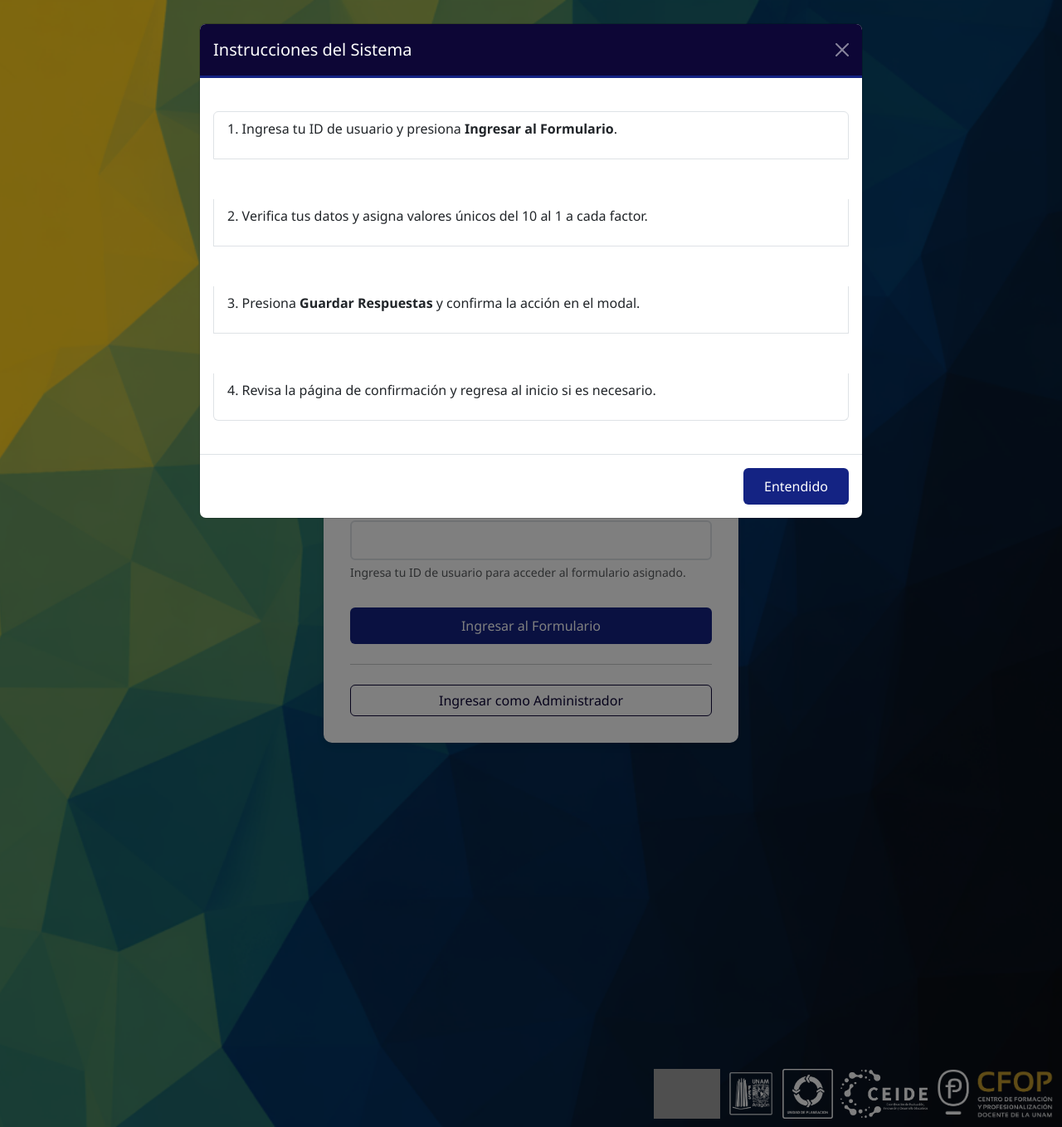
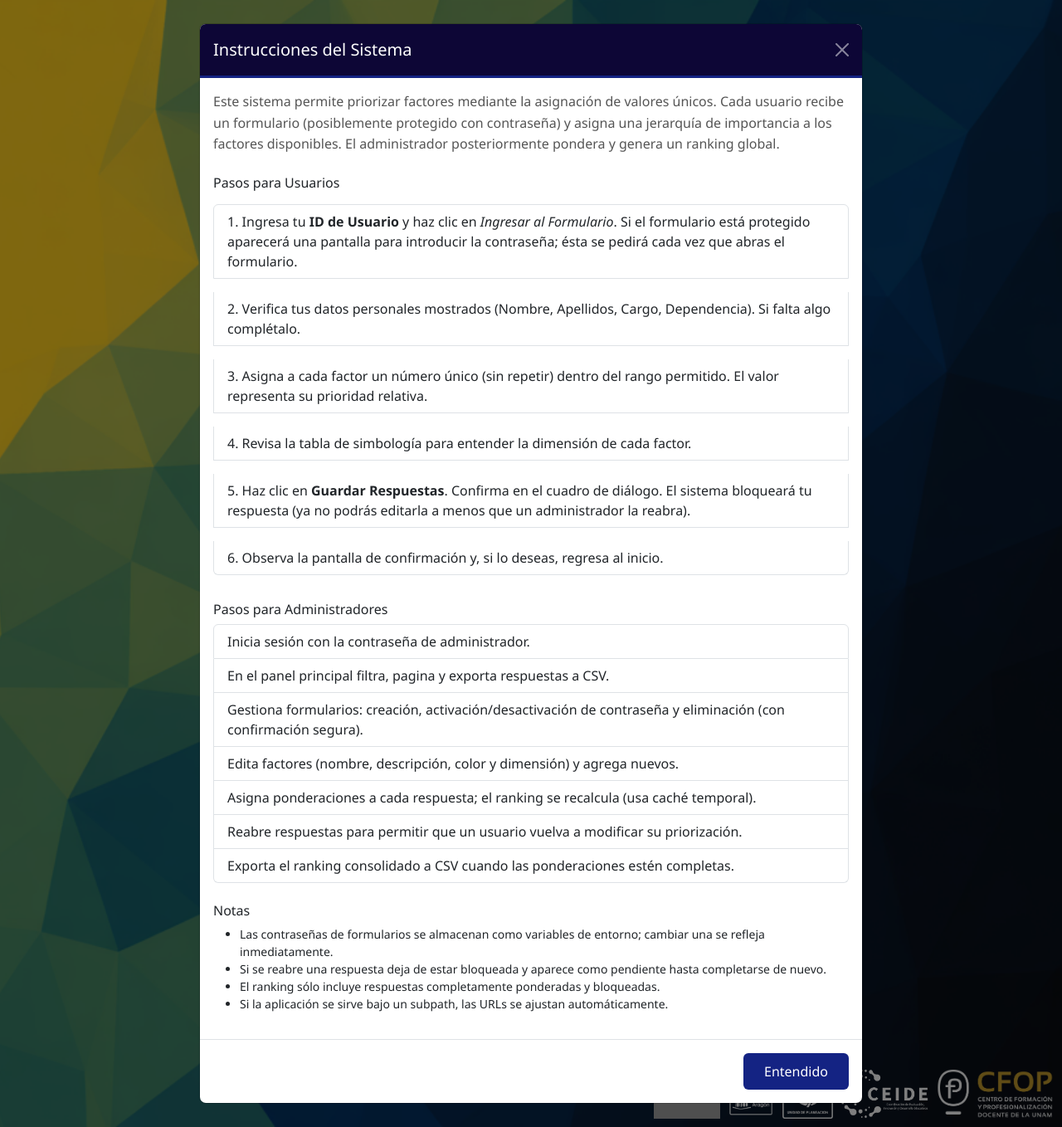
Before and after one commit to CarlosMelendezMejia/FORMULARIO_MULTICRITERIO, a Flask app: page / in a window 1280 px wide, after a click that opens the changed part. Shown: the whole page at 83% size. Run offline with Flask 3, Linux system fonts and the light colour scheme; grey boxes are pictures that could not be loaded.

Commit message:
Update instructions modal with detailed user and admin steps

```diff
--- a/templates/index.html
+++ b/templates/index.html
@@ -65,24 +65,51 @@
                     <button type="button" class="btn-close" data-bs-dismiss="modal" aria-label="Close"></button>
                 </div>
                 <div class="modal-body">
-                    <ol class="list-group list-group-numbered">
-                        <li class="list-group-item my-4">
-                            Ingresa tu ID de usuario y presiona <strong>Ingresar al Formulario</strong>.
-                            <div class="text-center my-3"><!-- Imagen del paso 1 --></div>
+                    <p class="mb-3">
+                        Este sistema permite priorizar factores mediante la asignación de valores únicos. Cada usuario
+                        recibe un formulario (posiblemente protegido con contraseña) y asigna una jerarquía
+                        de importancia a los factores disponibles. El administrador posteriormente pondera y genera un
+                        ranking global.
+                    </p>
+                    <h6 class="mt-4">Pasos para Usuarios</h6>
+                    <ol class="list-group list-group-numbered mb-4">
+                        <li class="list-group-item my-2">
+                            Ingresa tu <strong>ID de Usuario</strong> y haz clic en <em>Ingresar al Formulario</em>.
+                            Si el formulario está protegido aparecerá una pantalla para introducir la contraseña; ésta se pedirá cada vez que abras el formulario.
                         </li>
-                        <li class="list-group-item my-4">
-                            Verifica tus datos y asigna valores únicos del 10 al 1 a cada factor.
-                            <div class="text-center my-3"><!-- Imagen del paso 2 --></div>
+                        <li class="list-group-item my-2">
+                            Verifica tus datos personales mostrados (Nombre, Apellidos, Cargo, Dependencia). Si falta algo complétalo.
                         </li>
-                        <li class="list-group-item my-4">
-                            Presiona <strong>Guardar Respuestas</strong> y confirma la acción en el modal.
-                            <div class="text-center my-3"><!-- Imagen del paso 3 --></div>
+                        <li class="list-group-item my-2">
+                            Asigna a cada factor un número único (sin repetir) dentro del rango permitido. El valor representa su prioridad relativa.
                         </li>
-                        <li class="list-group-item my-4">
-                            Revisa la página de confirmación y regresa al inicio si es necesario.
-                            <div class="text-center my-3"><!-- Imagen del paso 4 --></div>
+                        <li class="list-group-item my-2">
+                            Revisa la tabla de simbología para entender la dimensión de cada factor.
+                        </li>
+                        <li class="list-group-item my-2">
+                            Haz clic en <strong>Guardar Respuestas</strong>. Confirma en el cuadro de diálogo. El sistema bloqueará tu respuesta (ya no podrás editarla a menos que un administrador la reabra).
+                        </li>
+                        <li class="list-group-item my-2">
+                            Observa la pantalla de confirmación y, si lo deseas, regresa al inicio.
                         </li>
                     </ol>
+                    <h6 class="mt-3">Pasos para Administradores</h6>
+                    <ul class="list-group mb-4">
+                        <li class="list-group-item">Inicia sesión con la contraseña de administrador.</li>
+                        <li class="list-group-item">En el panel principal filtra, pagina y exporta respuestas a CSV.</li>
+                        <li class="list-group-item">Gestiona formularios: creación, activación/desactivación de contraseña y eliminación (con confirmación segura).</li>
+                        <li class="list-group-item">Edita factores (nombre, descripción, color y dimensión) y agrega nuevos.</li>
+                        <li class="list-group-item">Asigna ponderaciones a cada respuesta; el ranking se recalcula (usa caché temporal).</li>
+                        <li class="list-group-item">Reabre respuestas para permitir que un usuario vuelva a modificar su priorización.</li>
+                        <li class="list-group-item">Exporta el ranking consolidado a CSV cuando las ponderaciones estén completas.</li>
+                    </ul>
+                    <h6 class="mt-3">Notas</h6>
+                    <ul class="small">
+                        <li>Las contraseñas de formularios se almacenan como variables de entorno; cambiar una se refleja inmediatamente.</li>
+                        <li>Si se reabre una respuesta deja de estar bloqueada y aparece como pendiente hasta completarse de nuevo.</li>
+                        <li>El ranking sólo incluye respuestas completamente ponderadas y bloqueadas.</li>
+                        <li>Si la aplicación se sirve bajo un subpath, las URLs se ajustan automáticamente.</li>
+                    </ul>
                 </div>
                 <div class="modal-footer">
                     <button type="button" class="btn btn-primary" data-bs-dismiss="modal">Entendido</button>
```
Also changed, not shown: 1 other file.
